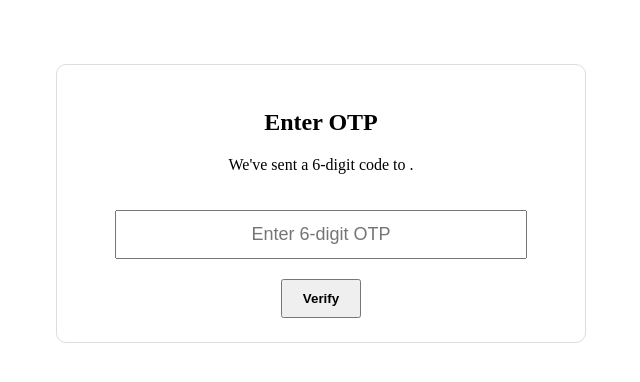
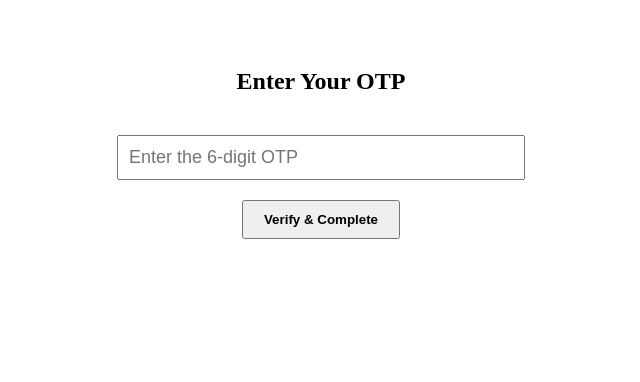
Before and after one commit to Ourwillxyz/Ourwill, a Next.js app: page /verify in a window 1280 px wide. Shown: the top 382 px of the page, without its empty margins (319-959 px from the left). Built offline with nearby package versions, Linux system fonts and the light colour scheme.

Commit message:
Update verify.js

```diff
--- a/pages/verify.js
+++ b/pages/verify.js
@@ -1,67 +1,52 @@
-// pages/verify.js
-import { useState, useEffect } from 'react';
+import { useState } from 'react';
 import { useRouter } from 'next/router';
 import { supabase } from '../src/supabaseClient';
 import sha256 from 'crypto-js/sha256';
 
 export default function Verify() {
-  const [otp, setOtp] = useState('');
+  const [otpInput, setOtpInput] = useState('');
   const [info, setInfo] = useState('');
   const router = useRouter();
 
-  const [email, setEmail] = useState('');
-
-  useEffect(() => {
-    // Get email from pending registration
-    const pending = JSON.parse(localStorage.getItem('pending_registration') || '{}');
-    if (pending?.email) {
-      setEmail(pending.email);
-    }
-  }, []);
-
   const handleVerify = async (e) => {
     e.preventDefault();
-    if (!otp || otp.length !== 6) return setInfo('❌ Enter a valid 6-digit OTP.');
 
-    setInfo('⏳ Verifying...');
+    const pending = JSON.parse(localStorage.getItem('pending_registration') || '{}');
+    const { email, username, mobile, county, subcounty, ward, polling_centre } = pending;
 
-    // Step 1: Check OTP validity
-    const { data: match, error: otpError } = await supabase
+    if (!email || !username || !mobile || !county || !subcounty || !ward || !polling_centre) {
+      return setInfo('❌ Incomplete registration data. Please register again.');
+    }
+
+    setInfo('⏳ Verifying OTP...');
+
+    // 1. Check OTP match and expiry
+    const { data: otpRecord, error: otpError } = await supabase
       .from('otp_verification')
       .select('*')
       .eq('email', email)
-      .eq('otp', otp)
-      .eq('used', false)
-      .lte('expires_at', new Date().toISOString())
+      .eq('otp', otpInput)
+      .gte('expires_at', new Date().toISOString())
       .maybeSingle();
 
-    if (!match || otpError) {
+    if (otpError || !otpRecord) {
       return setInfo('❌ Invalid or expired OTP.');
     }
 
-    // Step 2: Get pending registration data
-    const pending = JSON.parse(localStorage.getItem('pending_registration') || '{}');
-    const { username, mobile, county, subcounty, ward, polling_centre } = pending;
-
-    if (!username || !mobile || !county || !subcounty || !ward || !polling_centre) {
-      return setInfo('❌ Incomplete registration data.');
-    }
-
-    // Step 3: Check if already registered
+    // 2. Prevent duplicate registration
     const { data: existing } = await supabase
       .from('voter')
       .select('id')
-      .or(`username.eq.${username},mobile.eq.${mobile},email.eq.${email}`)
+      .or(`email.eq.${email},mobile.eq.${mobile},username.eq.${username}`)
       .maybeSingle();
 
     if (existing) {
       return setInfo('❌ Already registered.');
     }
 
-    // Step 4: Create voter hash
+    // 3. Create hashed voter identity
     const voterHash = sha256(`${email}:${mobile}:${username}`).toString();
 
-    // Step 5: Insert voter
     const { error: insertError } = await supabase.from('voter').insert([{
       username,
       email: null,
@@ -71,46 +56,41 @@ export default function Verify() {
       ward,
       polling_centre,
       voter_hash: voterHash,
-      status: 'verified',
+      status: 'verified'
     }]);
 
     if (insertError) {
-      console.error('Insert error:', insertError);
-      return setInfo('❌ Failed to save voter record.');
+      console.error(insertError);
+      return setInfo('❌ Could not save voter data.');
     }
 
-    // Step 6: Mark OTP used
-    await supabase
-      .from('otp_verification')
-      .update({ used: true })
-      .eq('id', match.id);
+    // 4. Cleanup
+    await supabase.from('otp_verification').delete().eq('email', email);
+    localStorage.removeItem('pending_registration');
 
-    // Step 7: Clean up and redirect
-    localStorage.removeItem('pending_registration');
-    setInfo('✅ Verified! Redirecting...');
-    setTimeout(() => router.push('/dashboard'), 1500);
+    setInfo('✅ Verified and registered! Redirecting...');
+    setTimeout(() => router.push('/dashboard'), 2000);
   };
 
   return (
-    <div style={{ maxWidth: 480, margin: '4rem auto', padding: 24, textAlign: 'center', border: '1px solid #ddd', borderRadius: 10 }}>
-      <h2>Enter OTP</h2>
-      <p>We've sent a 6-digit code to <strong>{email}</strong>.</p>
+    <div style={{ padding: 40, textAlign: 'center', maxWidth: 480, margin: 'auto' }}>
+      <h2>Enter Your OTP</h2>
       <form onSubmit={handleVerify}>
         <input
           type="text"
-          placeholder="Enter 6-digit OTP"
+          placeholder="Enter the 6-digit OTP"
+          value={otpInput}
+          onChange={(e) => setOtpInput(e.target.value)}
           maxLength={6}
-          value={otp}
-          onChange={(e) => setOtp(e.target.value.replace(/\D/, ''))}
-          style={{ padding: 12, width: '80%', fontSize: 18, textAlign: 'center', marginTop: 20 }}
           required
+          style={{ padding: 10, width: '80%', marginTop: 20, fontSize: 18 }}
         />
         <br />
-        <button type="submit" style={{ padding: '10px 20px', marginTop: 20, fontWeight: 'bold' }}>
-          Verify
+        <button type="submit" style={{ marginTop: 20, padding: '10px 20px', fontWeight: 'bold' }}>
+          Verify & Complete
         </button>
-        {info && <p style={{ marginTop: 20 }}>{info}</p>}
       </form>
+      {info && <p style={{ marginTop: 20, color: info.startsWith('✅') ? 'green' : info.startsWith('❌') ? 'red' : '#333' }}>{info}</p>}
     </div>
   );
 }
```
